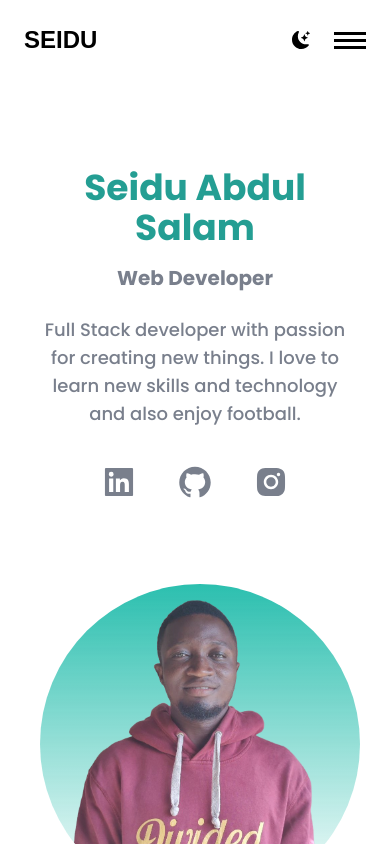
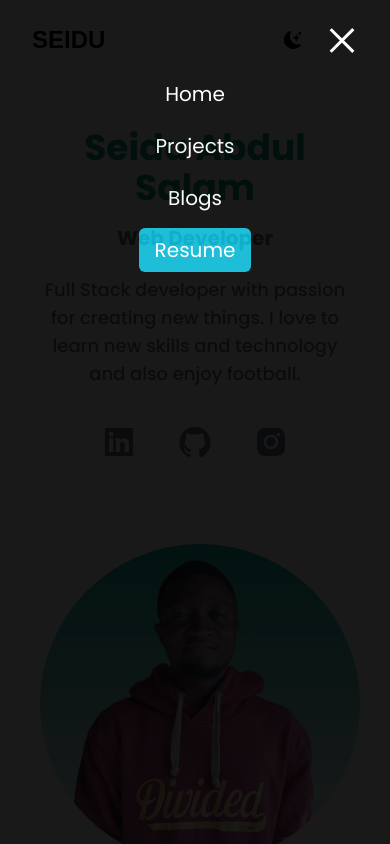
Before and after one commit to Emaani-gh/personal_site, a Next.js app: page / in a window 390 px wide. Both pictures are taken after a click on the element 329 px from the left and 40 px from the top of the page. Built offline with nearby package versions, Linux system fonts and the light colour scheme; a web font is replaced by a local one.

Commit message:
finished mobile menu

```diff
--- a/src/app/globals.css
+++ b/src/app/globals.css
@@ -41,13 +41,14 @@ main{
 }
 
 .nav-hero-contain, section{
+  scroll-snap-align: start;
+}
+
+.card,
+.project {
   animation: scroll linear both;
   animation-timeline: view();
-  animation-range: entry 50% cover 50%;
-
-  scroll-snap-align: start;
-
-
+  animation-range: entry 40% cover 40%;
 }
 
 
--- a/src/app/page.js
+++ b/src/app/page.js
@@ -28,8 +28,7 @@ export default function Home() {
   return (
     <div className={`${darkMode ? "dark" : ""}`}>
       <main className={`px-6 font-poppins dark:bg-gray-900`}>
-        <div className="nav-hero-contain md:container md:mx-auto ">
-          <nav className=" flex justify-between items-center py-6 relative dark:text-white">
+        <nav className=" flex justify-between items-center py-6 fixed left-0 px-8 w-full z-50 md:bg-gray-50 dark:bg-gray-900 dark:text-white">
           {/* ---------LOGO----------------- */}
           <div className="logo">
             <h2 className=" font-prism font-bold text-2xl cursor-pointer">
@@ -44,23 +43,39 @@ export default function Home() {
             />
 
             {/* ==================================MOBILE MENUS======================================= */}
+            <div
+              className={`${
+                openMenu
+                  ? "bg-black opacity-90 fixed top-0 left-0 w-full h-screen md:hidden "
+                  : ""
+              }`}
+            >
               <ul
                 className={`menus flex flex-col items-center w-full gap-6 absolute
-                left-0 top-20 md:hidden ${openMenu ? "openMobile" : ""}`}
+                top-20 md:hidden  ${openMenu ? "openMobile" : ""}`}
               >
-                <li>
-                  <a className="text-black text-xl dark:text-white" href="#">
+                <li className="hover:underline underline-offset-8">
+                  <a
+                    className="text-white md:textblack text-xl dark:text-white"
+                    href="#"
+                  >
                     Home
                   </a>
                 </li>
-                <li>
-                  <a className="text-black text-xl dark:text-white" href="#">
+                <li className="hover:underline underline-offset-8">
+                  <a
+                    className="text-white md:textblack text-xl dark:text-white"
+                    href="#"
+                  >
                     Projects
                   </a>
                 </li>
 
-                <li>
-                  <a className="text-black text-xl dark:text-white" href="#">
+                <li className="hover:underline underline-offset-8">
+                  <a
+                    className="text-white md:textblack text-xl dark:text-white"
+                    href="#"
+                  >
                     Blogs
                   </a>
                 </li>
@@ -73,6 +88,7 @@ export default function Home() {
                   </a>
                 </li>
               </ul>
+            </div>
             {/* ==================================DESK MENUS======================================= */}
             <ul
               className={`hidden md:flex gap-4  ${
@@ -111,9 +127,21 @@ export default function Home() {
               }`}
               onClick={toggleMenu}
             >
-                <div className="line-1 w-full h-[3px] bg-black dark:bg-white "></div>
-                <div className="line-2 w-full h-[3px] bg-black dark:bg-white my-1"></div>
-                <div className="line-3 w-full h-[3px] bg-black dark:bg-white "></div>
+              <div
+                className={`${
+                  openMenu ? "bg-white" : "bg-black"
+                } line-1 w-full h-[3px] dark:bg-white `}
+              ></div>
+              <div
+                className={`${
+                  openMenu ? "bg-white" : "bg-black"
+                } line-2 w-full h-[3px] dark:bg-white my-1`}
+              ></div>
+              <div
+                className={`${
+                  openMenu ? "bg-white" : "bg-black"
+                } line-3 w-full h-[3px] dark:bg-white `}
+              ></div>
             </div>
           </div>
         </nav>
@@ -121,8 +149,11 @@ export default function Home() {
 
         {/* ==================================HERO SECTION======================================= */}
 
-          <section id="hero" className=" h-[calc(100vh-80px)] flex py-20">
-            <div className="md:flex w-full justify-around items-center gap-4 mx-auto px-4 md:mx-0 md:shadow-md rounded-lg ">
+        <section
+          id="hero"
+          className=" h-[calc(100vh-80px)] md:container md:mx-auto flex py-20"
+        >
+          <div className="md:flex w-full justify-around items-center gap-4 mx-auto px-4 py-10 md:mx-0 md:shadow-md rounded-lg ">
             <div className="flex flex-col items-center md:items-start md:w-1/2 ">
               <h2 className="text-teal-600 text-4xl font-bold py-2 text-center md:text-left">
                 Seidu Abdul Salam
@@ -132,18 +163,17 @@ export default function Home() {
               </h4>
               <p className="max-w-lg text-center md:text-left text-gray-500 text-lg py-4 font-medium dark:text-white">
                 Full Stack developer with passion for creating new things. I
-                  love to learn new skills and technology and also enjoy
-                  football.
+                love to learn new skills and technology and also enjoy football.
               </p>
               <div className="social-icons flex justify-center gap-10 py-5 text-4xl text-gray-500 dark:text-white">
                 <a href="#">
-                    <AiFillLinkedin className=" cursor-pointer" />
+                  <AiFillLinkedin className=" cursor-pointer hover:text-gray-700" />
                 </a>
                 <a href="#">
-                    <AiFillGithub className=" cursor-pointer" />
+                  <AiFillGithub className=" cursor-pointer hover:text-gray-700" />
                 </a>
                 <a href="#">
-                    <AiFillInstagram className=" cursor-pointer" />
+                  <AiFillInstagram className=" cursor-pointer hover:text-gray-700" />
                 </a>
               </div>
             </div>
@@ -153,7 +183,6 @@ export default function Home() {
             </div>
           </div>
         </section>
-        </div>
 
         {/* =========================SECTION SERVICES========================= */}
         <section
@@ -165,7 +194,7 @@ export default function Home() {
               What I Do
             </h2>
             <div className="cards lg:flex gap-10">
-              <div className=" flex-1 flex flex-col items-center shadow-md p-8 rounded-lg mb-16 lg:mb-0 dark:bg-white ">
+              <div className="card flex-1 flex flex-col items-center shadow-md p-8 rounded-lg mb-16 lg:mb-0 dark:bg-white ">
                 <Image src={websiteIcon} className="py-6" />
                 <h3 className="text-2xl text-gray-600 font-medium py-4 text-center ">
                   Frontend Development
@@ -189,7 +218,7 @@ export default function Home() {
                 </ul>
               </div>
 
-              <div className=" flex-1 flex flex-col items-center shadow-md p-8 rounded-lg mb-16 lg:mb-0 dark:bg-white ">
+              <div className="card flex-1 flex flex-col items-center shadow-md p-8 rounded-lg mb-16 lg:mb-0 dark:bg-white ">
                 <Image src={websiteIcon} className="py-6" />
                 <h3 className="text-2xl text-gray-600 font-medium py-4 text-center ">
                   Design
@@ -208,7 +237,7 @@ export default function Home() {
                 </ul>
               </div>
 
-              <div className=" flex-1 flex flex-col items-center shadow-md p-8 rounded-lg mb-16 lg:mb-0 dark:bg-white ">
+              <div className="card flex-1 flex flex-col items-center shadow-md p-8 rounded-lg mb-16 lg:mb-0 dark:bg-white ">
                 <Image src={webApp} className="py-6" />
                 <h3 className="text-2xl text-gray-600 font-medium py-4 text-center ">
                   Backend Development
@@ -244,7 +273,7 @@ export default function Home() {
             </h2>
 
             <div className="projects flex flex-col gap-10 md:flex-row flex-wrap">
-              <div className="project basis-1/3 flex-1 shadow-lg rounded-lg">
+              <div className=" project basis-1/3 flex-1 shadow-lg rounded-lg">
                 <Image src={blog} className="rounded-lg" />
               </div>
               <div className="project basis-1/3 flex-1 shadow-lg rounded-lg">
```
Lines whose indentation alone changed are shown as unchanged.
